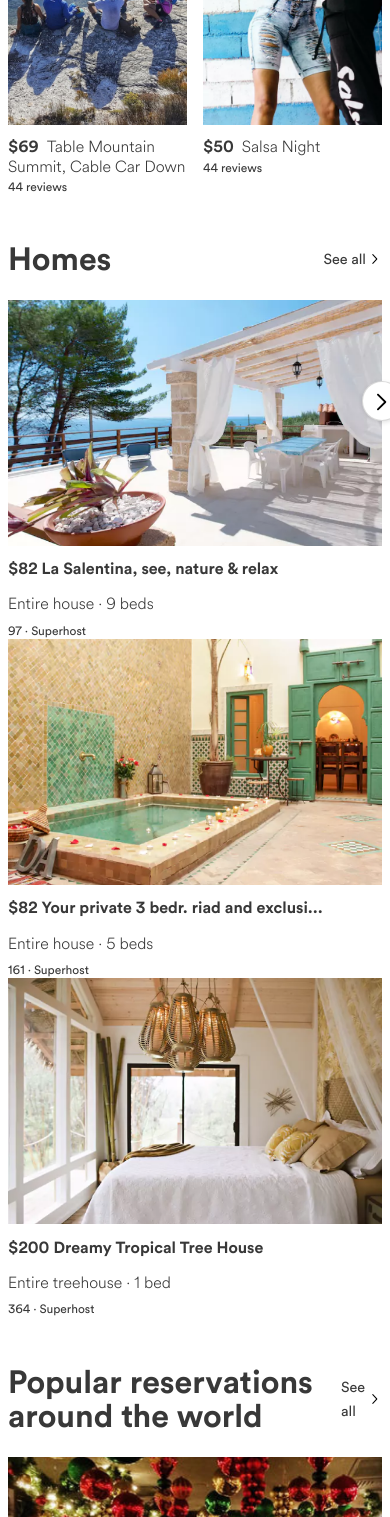
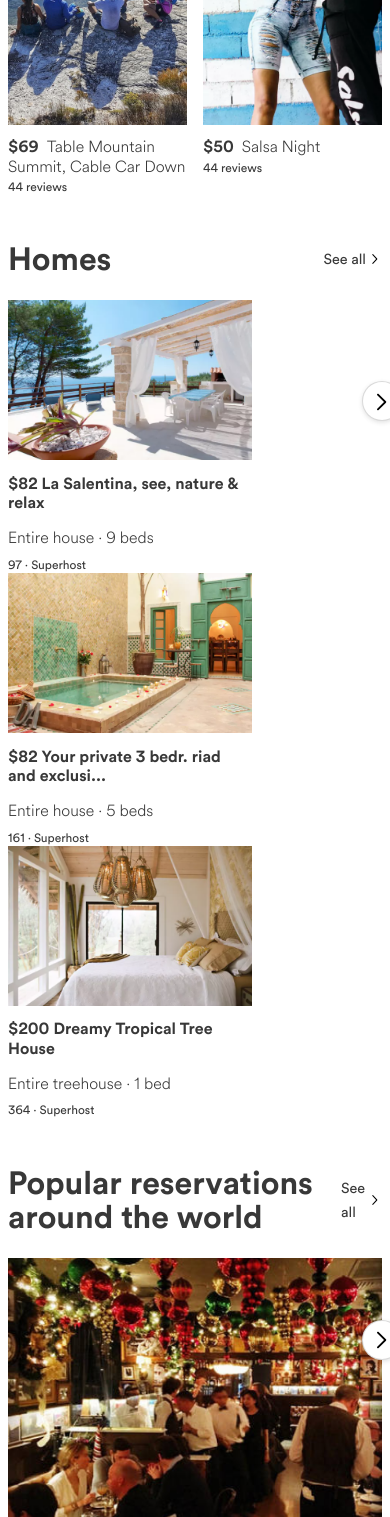
Before and after one commit to aspitsin/airbnb-demo-frontend, a React (Create React App) app: page / in a window 390 px wide. Shown: the part 905-2422 px from the top of the page. Built offline with nearby package versions, Linux system fonts and the light colour scheme.

Commit message:
Homes: Adding column xs and md

```diff
--- a/src/Landing/Homes/index.js
+++ b/src/Landing/Homes/index.js
@@ -41,7 +41,7 @@ export default () => {
       </Title>
       <div className="row">
         <List>
-          <div className="col-lg-4">
+          <div className="col-xs-8 col-md-5 col-lg-4">
             <Card>
               <Link href="/">
                 <Image src={img1} alt="" />
@@ -52,7 +52,7 @@ export default () => {
               <Superhost>97 · Superhost</Superhost>
             </Card>
           </div>
-          <div className="col-lg-4">
+          <div className="col-xs-8 col-md-5 col-lg-4">
             <Card>
               <Link href="/">
                 <Image src={img2} alt="" />
@@ -65,7 +65,7 @@ export default () => {
               <Superhost>161 · Superhost</Superhost>
             </Card>
           </div>
-          <div className="col-lg-4">
+          <div className="col-xs-8 col-md-5 col-lg-4">
             <Card>
               <Link href="/">
                 <Image src={img3} alt="" />
```
